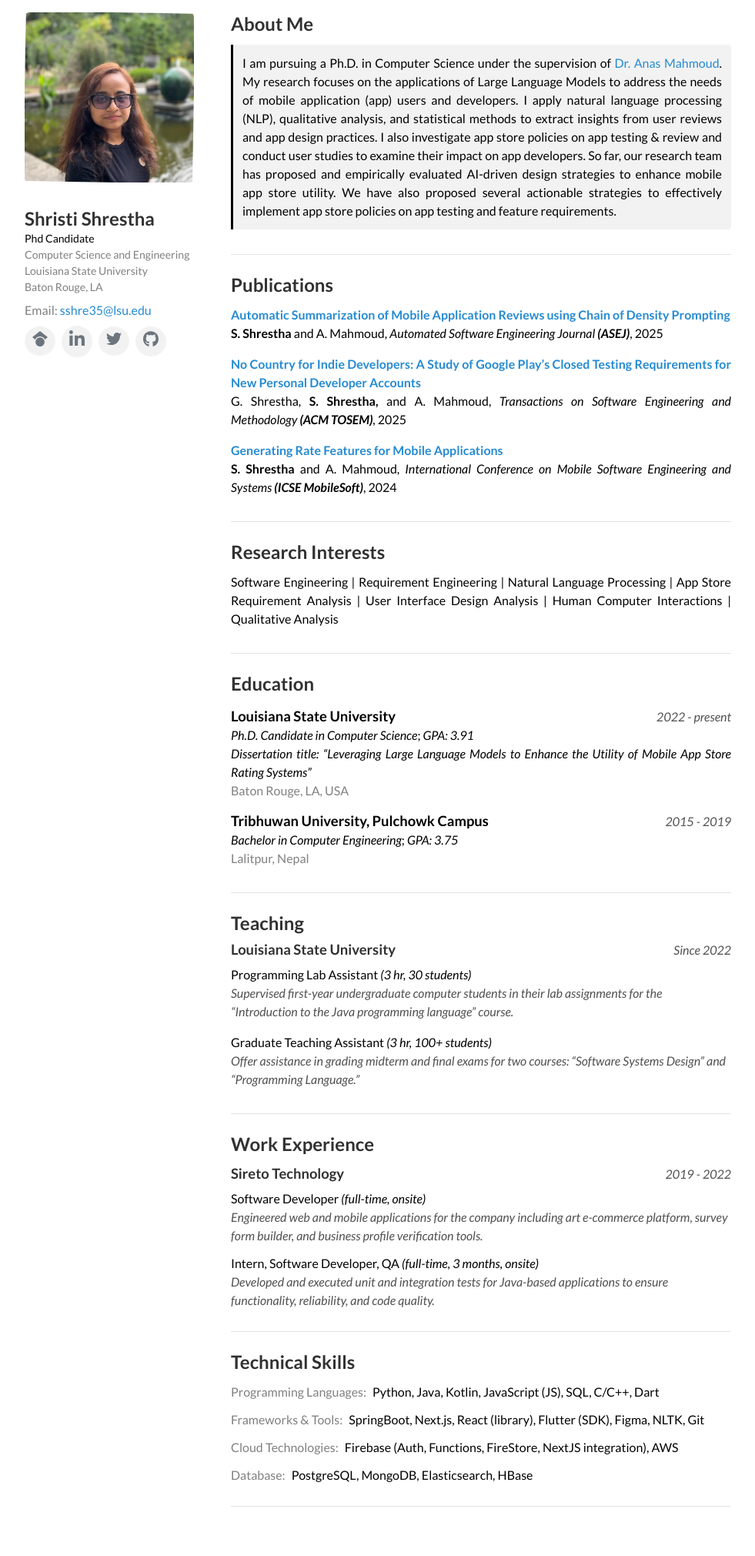
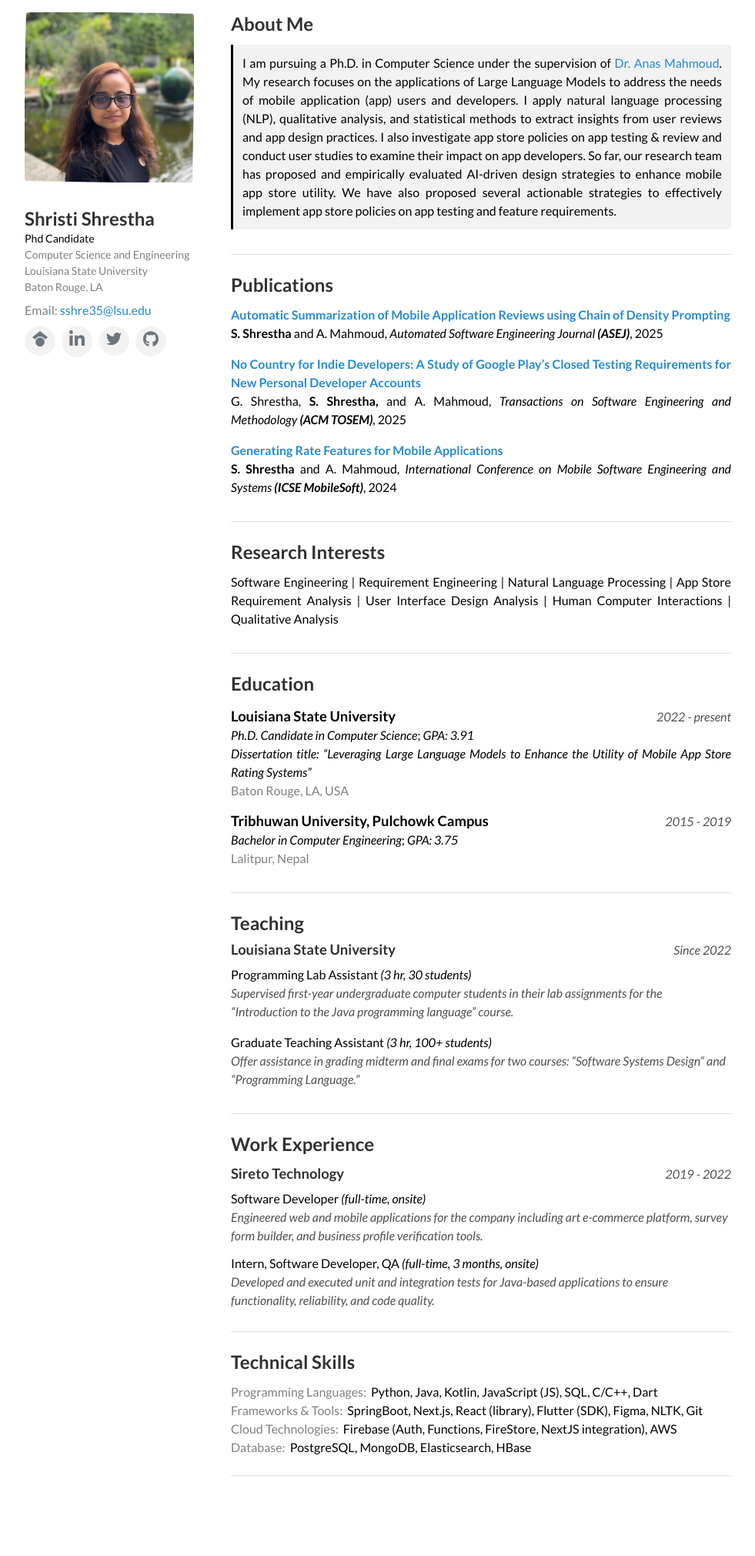
Before and after one commit to ShristiShrestha/ShristiShrestha.github.io, a Jekyll site: the page built from index.html, in a window 1280 px wide. Shown: the whole page at 77% size, without its empty margins (149-1130 px from the left). Built offline with Jekyll 4.4.1, drawn with Linux system fonts in a browser that asks for light colours; the list of posts is cut into pages by our own code.

Commit message:
refact margin technical skuills

```diff
--- a/_includes/components/technical-skills.html
+++ b/_includes/components/technical-skills.html
@@ -2,7 +2,7 @@
     <h2 style="margin:0;padding:0;margin-bottom:12px;">Technical Skills</h2>
     <ul class="no-style-ul overview-ul" style="margin-bottom: 8px;">
         {% for item in site.data.technical_skills %}
-            <li class="h-start-flex" style="margin-bottom:12px; column-gap: 8px; color:black;">
+            <li class="h-start-flex" style="column-gap: 6px; row-gap: 4px; color:black;">
                     <p style="color:gray;">{{item.title}}: </p>
                     <p>{{item.values}}</p>
             </li>
```
